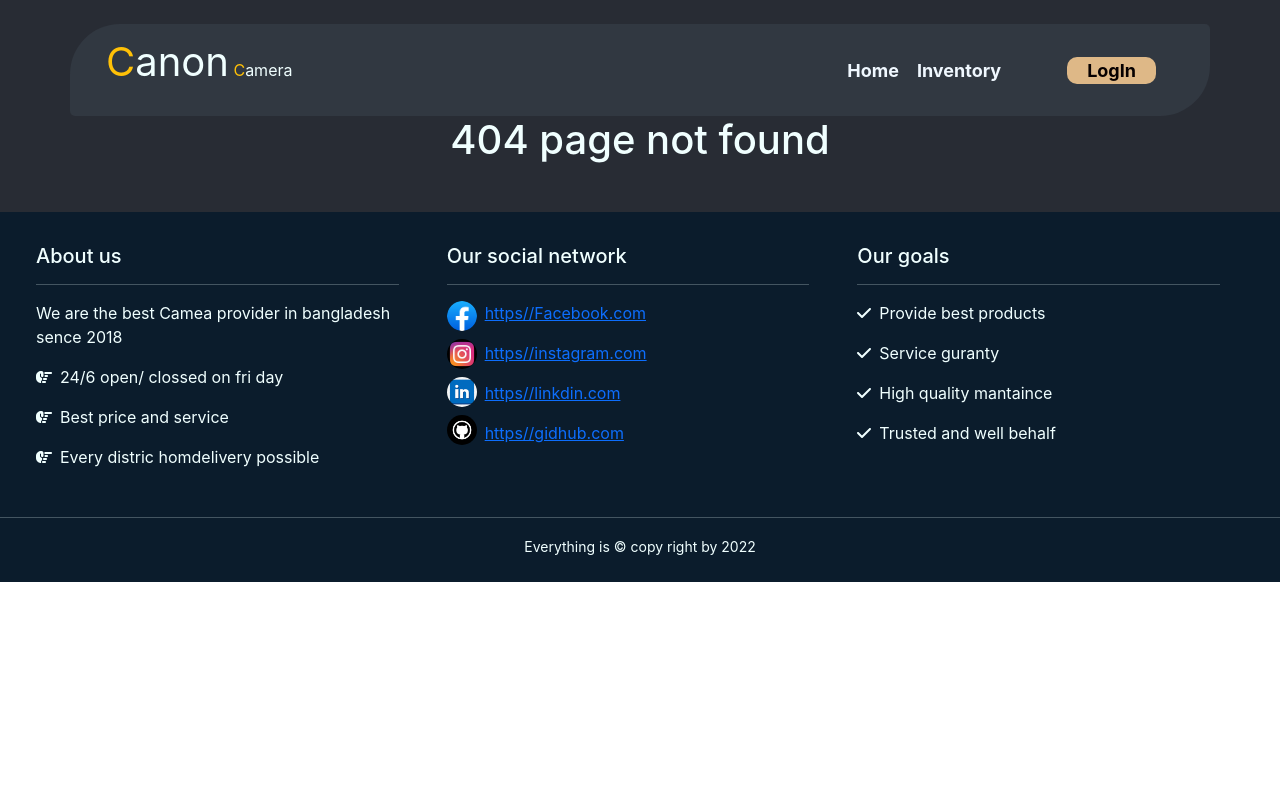
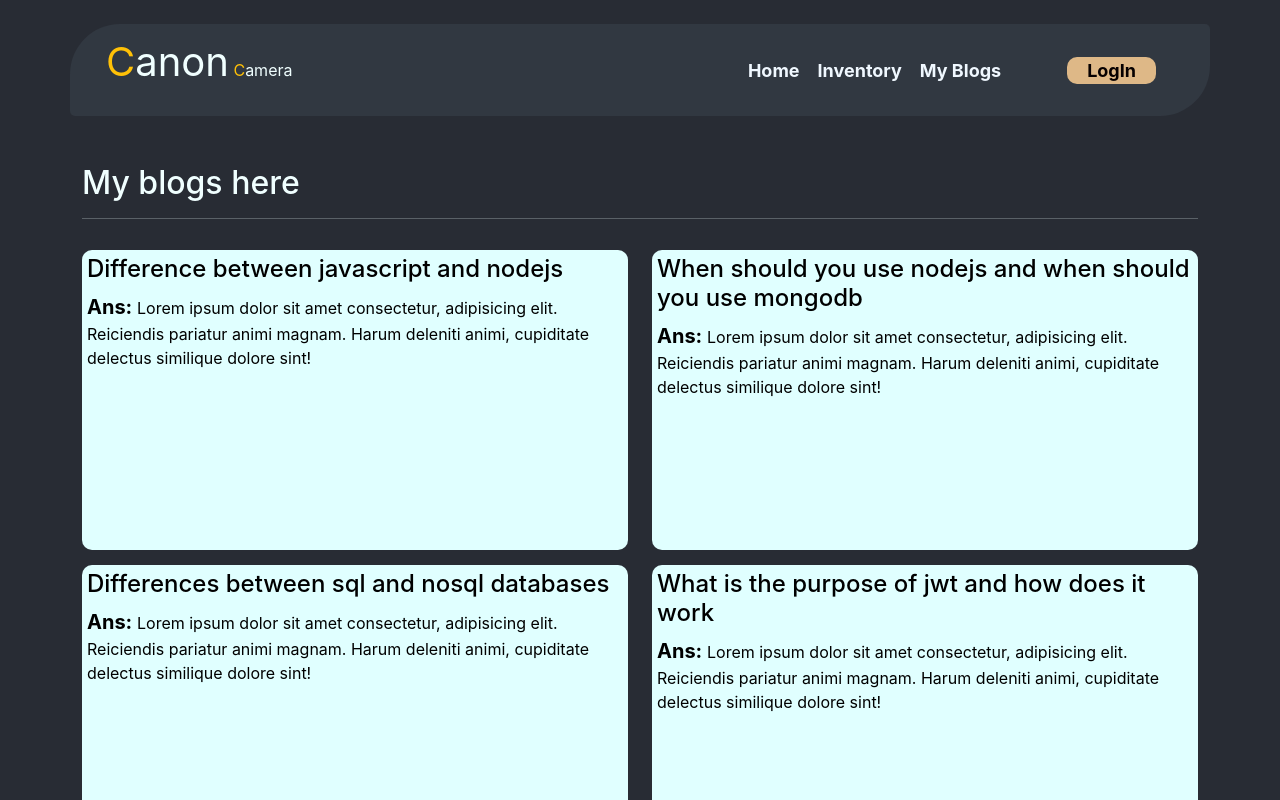
Before and after one commit to pallobbiwas/warehous-management, a React (Create React App) app: page /blogs in a window 1280 px wide. Shown: the top 800 px of the page. Built offline with nearby package versions, Linux system fonts and the light colour scheme; no server answers.

Commit message:
fornt end done

```diff
--- a/src/App.js
+++ b/src/App.js
@@ -3,6 +3,7 @@
 import "./App.css";
 import Home from "./componets/Home/Home";
 import Inventory from "./componets/Inventory/Inventory";
+import MyBlogs from "./componets/MyBlogs/MyBlogs";
 import AddIteam from "./componets/PrivateRoute/AddIteam/AddIteam";
 import ManageIteam from "./componets/PrivateRoute/ManageIteam/ManageIteam";
 import MyIteam from "./componets/PrivateRoute/MyIteam/MyIteam";
@@ -47,6 +48,7 @@
         ></Route>
         <Route path="/login" element={<Login />}></Route>
         <Route path="/ragister" element={<Ragister />}></Route>
+        <Route path="/blogs" element={<MyBlogs />}></Route>
         <Route path="*" element={<NotFound />}></Route>
       </Routes>
       <Footer />
--- /dev/null
+++ b/src/componets/MyBlogs/MyBlogs.css
@@ -0,0 +1,8 @@
+.box {
+  background-color: lightcyan;
+  padding: 5px;
+  border-radius: 10px;
+  color: black;
+  margin-top: 15px;
+  min-height: 300px;
+}
--- /dev/null
+++ b/src/componets/MyBlogs/MyBlogs.js
@@ -0,0 +1,59 @@
+import React from "react";
+import "./MyBlogs.css";
+
+const MyBlogs = () => {
+  return (
+    <div className="container pt-5">
+      <h2>My blogs here</h2>
+      <hr />
+      <div className="row">
+        <div className="col-md-6">
+          <div className="box">
+            <h4>Difference between javascript and nodejs</h4>
+            <p>
+              <span className="fs-5 fw-bold">Ans: </span>
+              Lorem ipsum dolor sit amet consectetur, adipisicing elit.
+              Reiciendis pariatur animi magnam. Harum deleniti animi, cupiditate
+              delectus similique dolore sint!
+            </p>
+          </div>
+        </div>
+        <div className="col-md-6">
+          <div className="box">
+            <h4>When should you use nodejs and when should you use mongodb</h4>
+            <p>
+              <span className="fs-5 fw-bold">Ans: </span>
+              Lorem ipsum dolor sit amet consectetur, adipisicing elit.
+              Reiciendis pariatur animi magnam. Harum deleniti animi, cupiditate
+              delectus similique dolore sint!
+            </p>
+          </div>
+        </div>
+        <div className="col-md-6">
+          <div className="box">
+            <h4>Differences between sql and nosql databases</h4>
+            <p>
+              <span className="fs-5 fw-bold">Ans: </span>
+              Lorem ipsum dolor sit amet consectetur, adipisicing elit.
+              Reiciendis pariatur animi magnam. Harum deleniti animi, cupiditate
+              delectus similique dolore sint!
+            </p>
+          </div>
+        </div>
+        <div className="col-md-6">
+          <div className="box">
+            <h4>What is the purpose of jwt and how does it work</h4>
+            <p>
+              <span className="fs-5 fw-bold">Ans: </span>
+              Lorem ipsum dolor sit amet consectetur, adipisicing elit.
+              Reiciendis pariatur animi magnam. Harum deleniti animi, cupiditate
+              delectus similique dolore sint!
+            </p>
+          </div>
+        </div>
+      </div>
+    </div>
+  );
+};
+
+export default MyBlogs;
--- a/src/componets/Shared/Header/Header.js
+++ b/src/componets/Shared/Header/Header.js
@@ -30,6 +30,9 @@
               </Link>
               <Link className="iteam" to="/inventory">
                 Inventory
+              </Link>
+              <Link className="iteam" to="/blogs">
+                My Blogs
               </Link>
               {user ? (
                 <Link className="iteam" to="/manageiteam">
```
